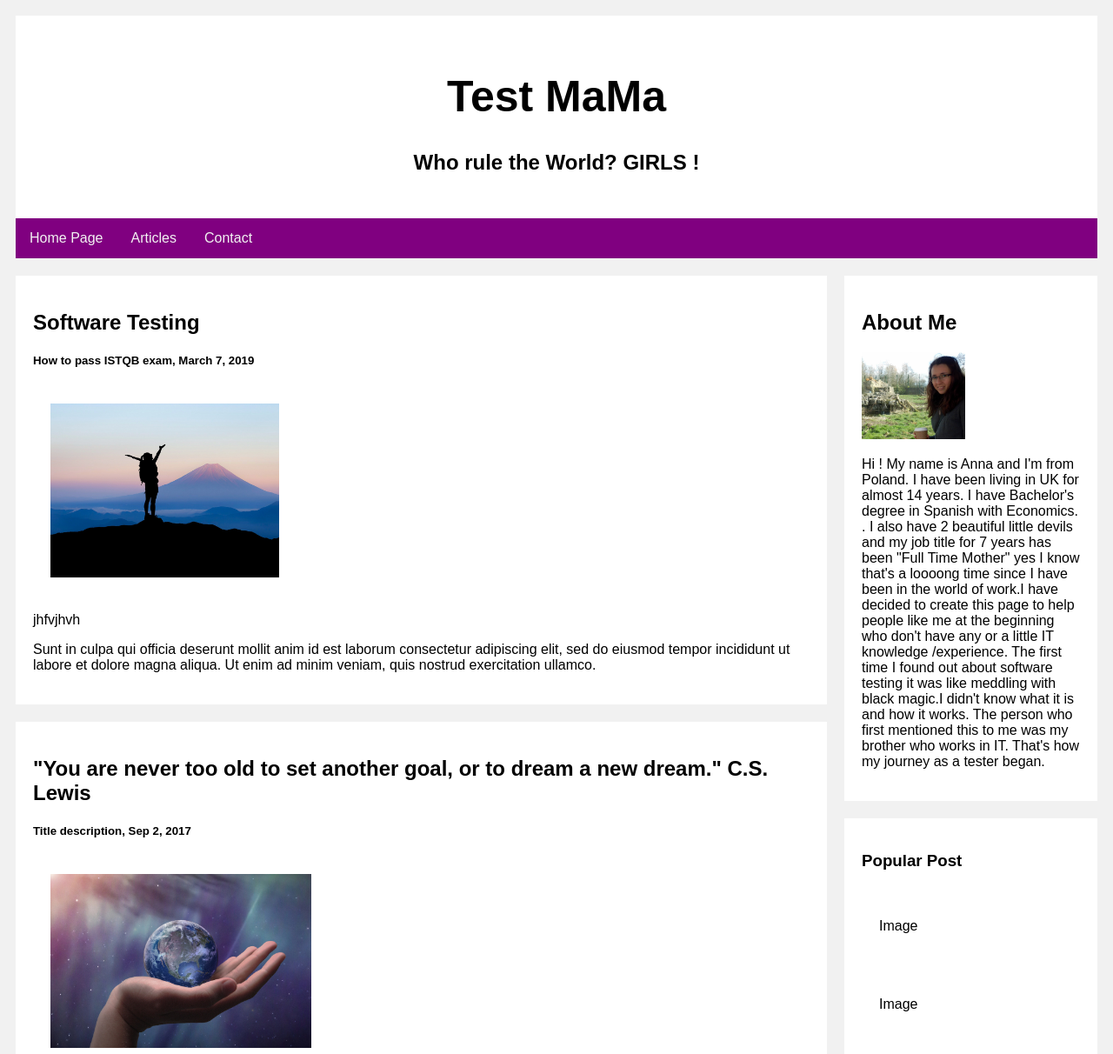
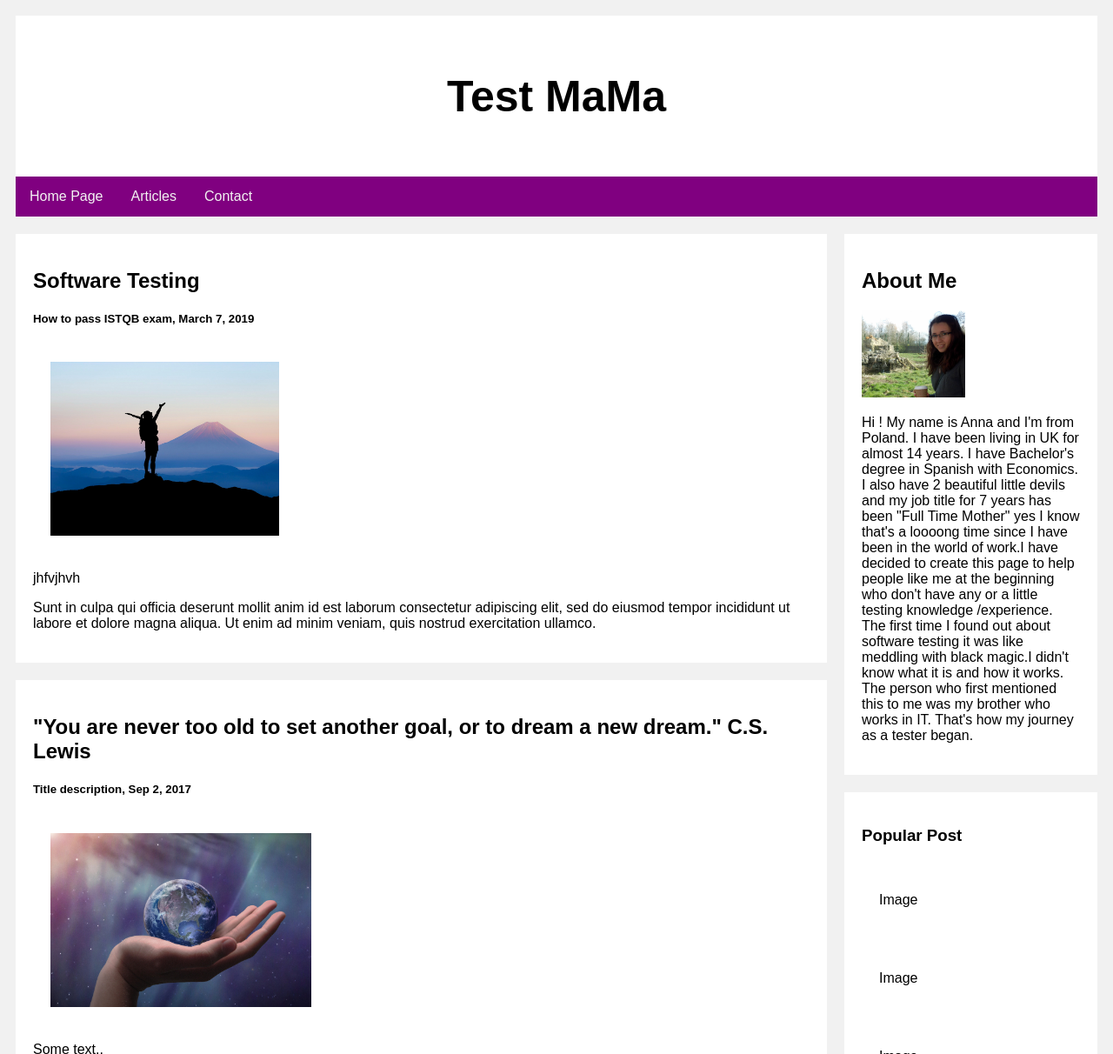
Before and after one commit to annnawoman/annnawoman.github.io, a plain HTML site: page index.html in a window 1280 px wide. Shown: the top 1212 px of the page at 87% size. Drawn offline with Linux system fonts and the light colour scheme.

Commit message:
Update index.html

```diff
--- a/index.html
+++ b/index.html
@@ -110,7 +110,6 @@ body {
 
 <div class="header">
   <h1>Test MaMa</h1>
-  <h2>Who rule the World? GIRLS !</h2>
 </div>
 
 <div class="topnav">
@@ -146,10 +145,10 @@ C.S. Lewis
       <div class="image" >
 	 <img src = "Me.jpg" alt= "mypic" style="height:100px;"/></div>
       <p>Hi ! My name is Anna and I'm from Poland. I have been living in UK for almost 14 years.
-		I have Bachelor's degree in Spanish with Economics. . I also have 2 beautiful little devils
+		I have Bachelor's degree in Spanish with Economics. I also have 2 beautiful little devils
 		and my job title for 7 years has been "Full Time Mother" yes I know that's a loooong time
 		since I have been in the world of work.I have decided to create this page to help people
-		like me at the beginning who don't have any or a little IT knowledge /experience. The first time
+		like me at the beginning who don't have any or a little testing knowledge /experience. The first time
 		I found out about software testing it was like meddling with black magic.I didn't know what
 		it is and how it works. The person who first mentioned this to me was my brother who works in IT.
 		That's how my journey as a tester began.</p>
```
